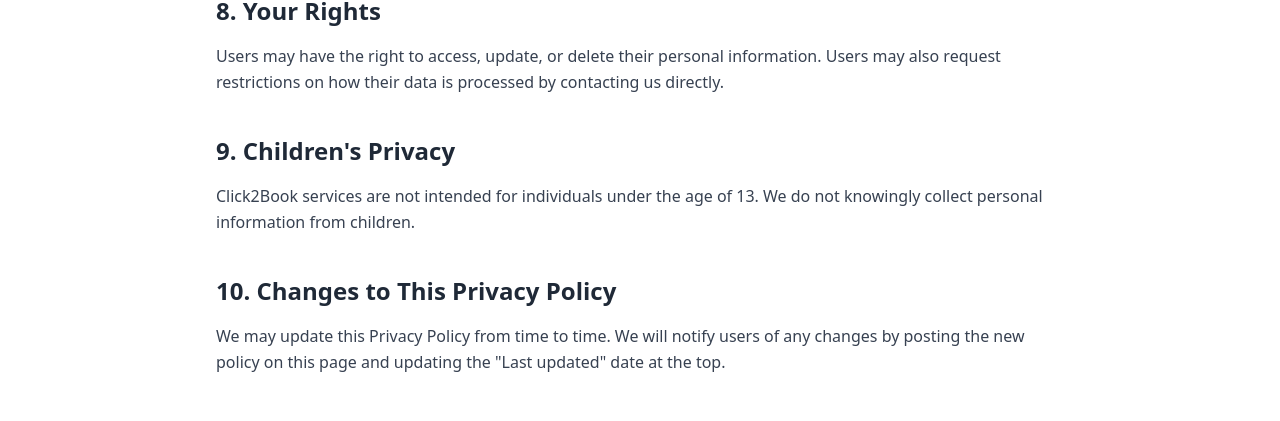
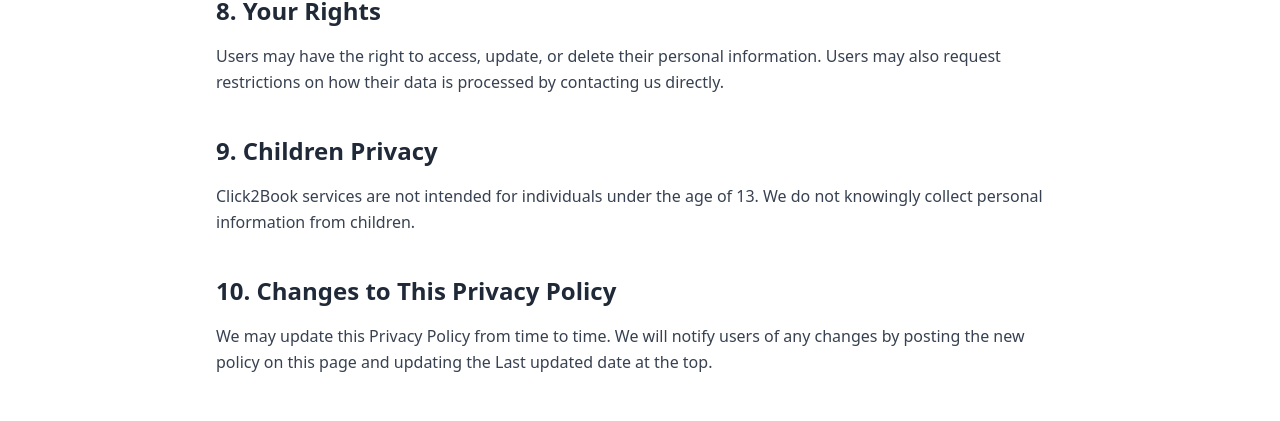
Before and after one commit to Oshan20002/click2book, a Next.js app: page /PrivacyPolicy in a window 1280 px wide. Shown: the part 1777-2198 px from the top of the page. Built offline with nearby package versions, Linux system fonts and the light colour scheme; no server answers.

Commit message:
Remove Inverted commas from policy texts

```diff
--- a/app/(withNavbar)/PrivacyPolicy/page.tsx
+++ b/app/(withNavbar)/PrivacyPolicy/page.tsx
@@ -79,7 +79,7 @@ export default function PrivacyPolicy() {
                 </section>
 
                 <section className="mb-10">
-                    <h2 className="text-2xl font-semibold mb-4">9. Children's Privacy</h2>
+                    <h2 className="text-2xl font-semibold mb-4">9. Children Privacy</h2>
                     <p className="text-gray-700 leading-relaxed">
                         Click2Book services are not intended for individuals under the age of 13. We do not knowingly collect personal information from children.
                     </p>
@@ -88,7 +88,7 @@ export default function PrivacyPolicy() {
                 <section className="mb-10">
                     <h2 className="text-2xl font-semibold mb-4">10. Changes to This Privacy Policy</h2>
                     <p className="text-gray-700 leading-relaxed">
-                        We may update this Privacy Policy from time to time. We will notify users of any changes by posting the new policy on this page and updating the "Last updated" date at the top.
+                        We may update this Privacy Policy from time to time. We will notify users of any changes by posting the new policy on this page and updating the Last updated date at the top.
                     </p>
 
                 </section>
```
